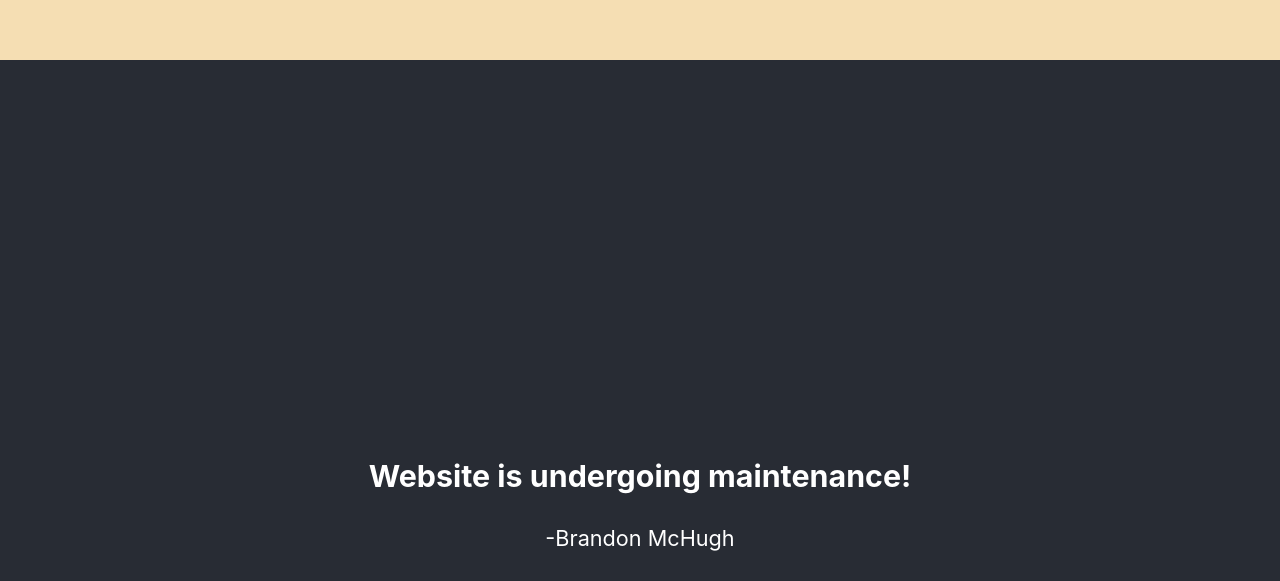
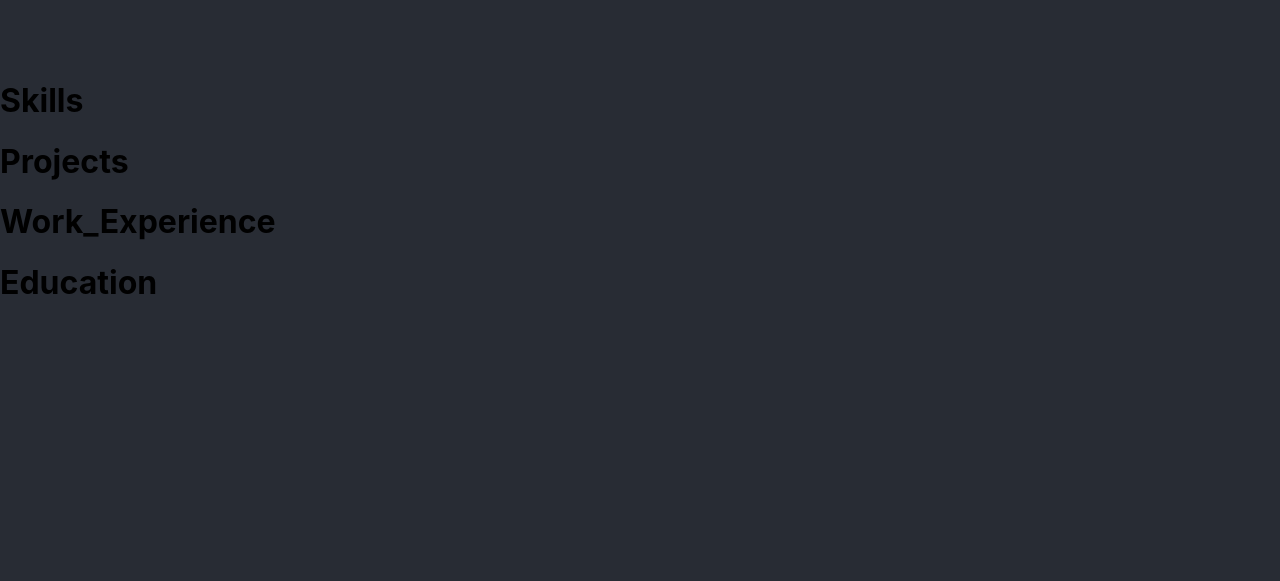
Before and after one commit to brandmch/brandon-mchugh.com, a React (Create React App) app: page /about_me in a window 1280 px wide. Shown: the part 1540-2121 px from the top of the page. After the commit the page ends 1863 px from the top, so only its background shows below. Built offline with nearby package versions, Linux system fonts and the light colour scheme.

Commit message:
Fixed background color

```diff
--- a/src/App.css
+++ b/src/App.css
@@ -1,5 +1,5 @@
 body {
-  background-color: wheat;
+  background-color: #282c34;
 }
 
 .App {
--- a/src/Components/About_Me/about_me.js
+++ b/src/Components/About_Me/about_me.js
@@ -3,7 +3,6 @@ import Education from "./education";
 import Projects from "./projects";
 import Skills from "./skills";
 import Work_Experience from "./work_experience";
-import Maintence_Alert from '../../Maintence_Alert'
 
 export default function About_Me() {
     return (
@@ -25,7 +24,10 @@ export default function About_Me() {
             <div className='section'>
                 <div>
                     <div>
-                        <Maintence_Alert />
+                        <Skills />
+                        <Projects />
+                        <Work_Experience />
+                        <Education />
                     </div>
                 </div>
             </div>
```
